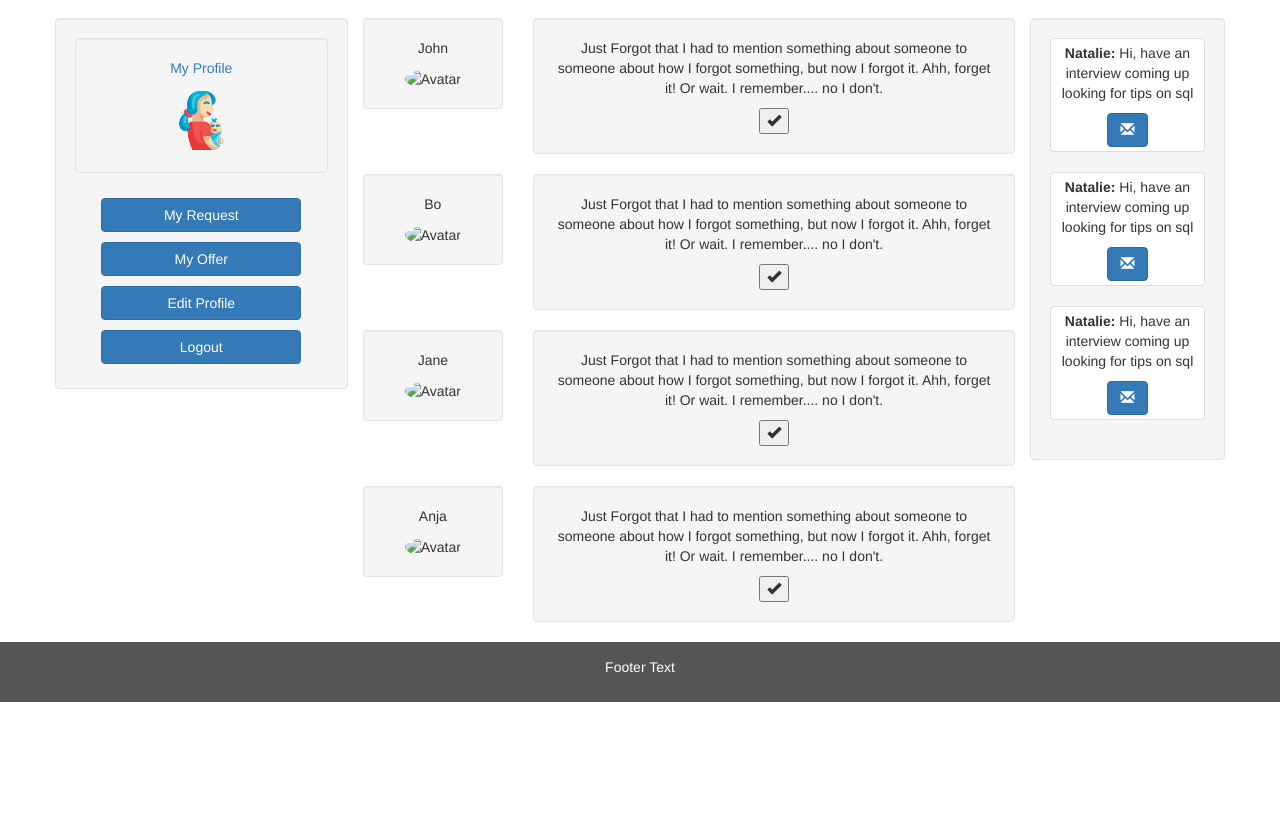
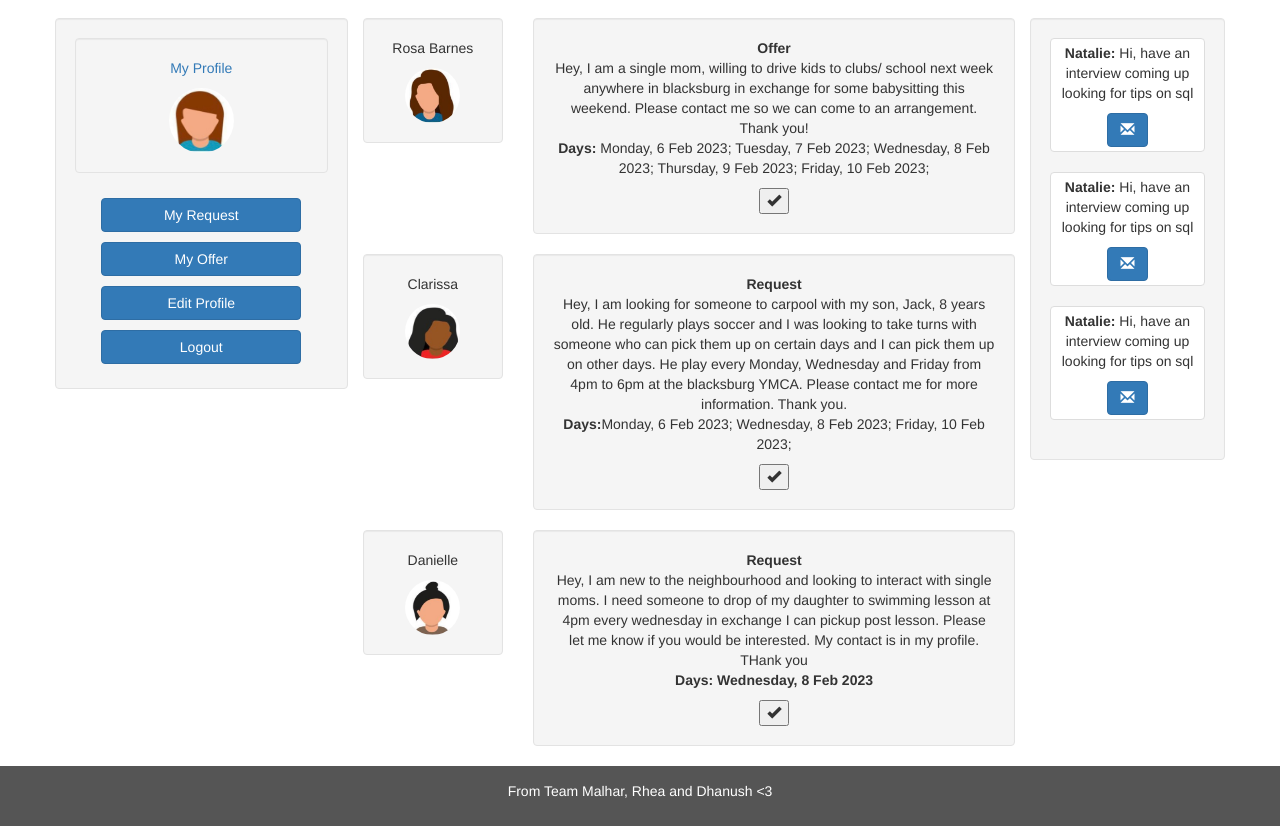
Before and after one commit to dhanushnd101/hackViolet, a plain HTML site: page carpool.html in a window 1280 px wide. Shown: the part 54-880 px from the top of the page. Before the commit the page ends 800 px from the top, so only its background shows below. Drawn offline with nearby package versions, Linux system fonts and the light colour scheme.

Commit message:
added profiles

```diff
--- a/carpool.html
+++ b/carpool.html
@@ -168,7 +168,7 @@
       <div class="col-sm-3 well ">
         <div class="well">
           <p><a href="#">My Profile</a></p>
-          <img src="./img/Babysitting.png" class="img-circle" height="65" width="65" alt="Avatar">
+          <img src="./img/a.jpg" class="img-circle" height="65" width="65" alt="Avatar">
         </div>
         <button class="btn btn-primary btn-primary-mod ">My Request</button><br>
         <button class="btn btn-primary btn-primary-mod">My Offer</button><br>
@@ -184,14 +184,19 @@
         <div class="row">
           <div class="col-sm-3">
             <div class="well">
-              <p>John</p>
-              <img src="bird.jpg" class="img-circle" height="55" width="55" alt="Avatar">
+              <p>Rosa Barnes</p>
+              <img src="./img/b.jpg" class="img-circle" height="55" width="55" alt="Avatar">
             </div>
           </div>
           <div class="col-sm-9">
             <div class="well">
-              <p>Just Forgot that I had to mention something about someone to someone about how I forgot something, but
-                now I forgot it. Ahh, forget it! Or wait. I remember.... no I don't.</p>
+              <p>
+                <b>Offer</b><br>
+                 Hey, I am a single mom, willing to drive kids to clubs/ school next week anywhere in blacksburg in exchange for some babysitting this
+weekend. Please contact me so we can come to an arrangement. Thank you!
+                <br>
+                <b>Days:</b> Monday, 6 Feb 2023; Tuesday, 7 Feb 2023; Wednesday, 8 Feb 2023; Thursday, 9 Feb 2023; Friday, 10 Feb 2023;<br>
+            </p>
               <button class="open-button" onclick="openForm()"><span class="glyphicon glyphicon-ok"></span></button>
 
               <div class="form-popup" id="myForm">
@@ -222,14 +227,21 @@
         <div class="row">
           <div class="col-sm-3">
             <div class="well">
-              <p>Bo</p>
-              <img src="bandmember.jpg" class="img-circle" height="55" width="55" alt="Avatar">
+              <p>Clarissa</p>
+              <img src="./img/c.jpg" class="img-circle" height="55" width="55" alt="Avatar">
             </div>
           </div>
           <div class="col-sm-9">
             <div class="well">
-              <p>Just Forgot that I had to mention something about someone to someone about how I forgot something, but
-                now I forgot it. Ahh, forget it! Or wait. I remember.... no I don't.</p>
+                <b>Request</b><br>
+                Hey, I am looking for someone to carpool with my son, Jack, 8 years old. He regularly plays soccer
+                and I was looking to take turns with someone who can pick them up on certain days and I can pick them up
+                on
+                other days. He play every Monday, Wednesday and Friday from 4pm to 6pm at the blacksburg YMCA. Please
+                contact me for more information. Thank you.
+                <br>
+                <b>Days:</b>Monday, 6 Feb 2023; Wednesday, 8 Feb 2023; Friday, 10 Feb 2023;<br>
+              </p>
               <button class="open-button" onclick="openForm()"><span class="glyphicon glyphicon-ok"></span></button>
 
               <div class="form-popup" id="myForm">
@@ -260,14 +272,19 @@
         <div class="row">
           <div class="col-sm-3">
             <div class="well">
-              <p>Jane</p>
-              <img src="bandmember.jpg" class="img-circle" height="55" width="55" alt="Avatar">
+              <p>Danielle</p>
+              <img src="./img/d.jpg" class="img-circle" height="55" width="55" alt="Avatar">
             </div>
           </div>
           <div class="col-sm-9">
             <div class="well">
-              <p>Just Forgot that I had to mention something about someone to someone about how I forgot something, but
-                now I forgot it. Ahh, forget it! Or wait. I remember.... no I don't.</p>
+              <p>
+                <b>Request</b><br>
+                 Hey, I am new to the neighbourhood and looking to interact with single moms. I need someone to drop of my daughter to swimming lesson at 4pm every wednesday in exchange I can pickup post lesson. Please let me know if you would be
+interested. My contact is in my profile. THank you
+                <br>
+                <b>Days: Wednesday, 8 Feb 2023</b><br>
+            </p>
               <button class="open-button" onclick="openForm()"><span class="glyphicon glyphicon-ok"></span></button>
 
               <div class="form-popup" id="myForm">
@@ -295,44 +312,7 @@
             </div>
           </div>
         </div>
-        <div class="row">
-          <div class="col-sm-3">
-            <div class="well">
-              <p>Anja</p>
-              <img src="bird.jpg" class="img-circle" height="55" width="55" alt="Avatar">
-            </div>
-          </div>
-          <div class="col-sm-9">
-            <div class="well">
-              <p>Just Forgot that I had to mention something about someone to someone about how I forgot something, but
-                now I forgot it. Ahh, forget it! Or wait. I remember.... no I don't.</p>
-              <button class="open-button" onclick="openForm()"><span class="glyphicon glyphicon-ok"></span></button>
 
-              <div class="form-popup" id="myForm">
-                <form action="/action_page.php" class="form-container">
-                  <p> Please offer help before we confirm your request </p>
-
-                  <label for="mbtype">Choose type of offer:</label>
-                  <select id="mbtype" name="mbtype">
-                    <option value="Babysitting">Babysitting</option>
-                    <option value="Carpool">Carpool</option>
-                    <option value="Task/Service" selected>Task/Service</option>
-                  </select><br><br>
-
-                  <label for="fname">Description:</label>
-                  <input type="text" id="fname" name="fname"><br><br>
-
-                  <label for="start">Dates:</label>
-
-                  <input type="date" id="start" name="trip-start"><br><br>
-
-                  <button type="submit" class="btn">Offer</button>
-                  <button type="button" class="btn cancel" onclick="closeForm()">Close</button>
-                </form>
-              </div>
-            </div>
-          </div>
-        </div>
       </div>
       <div class="col-sm-2 well">
         <div class="thumbnail">
@@ -357,7 +337,7 @@
   </div>
 
   <footer class="container-fluid text-center">
-    <p>Footer Text</p>
+    <p>From Team Malhar, Rhea and Dhanush <3</p>
   </footer>
 
 </body>
```
Also changed, not shown: carpooltext.html (added, +111 -0 lines), img/a.jpg (added), img/b.jpg (added), img/c.jpg (added), img/d.jpg (added), img/e.jpg (added), img/f.jpg (added), img/g.jpg (added), img/h.jpg (added).
